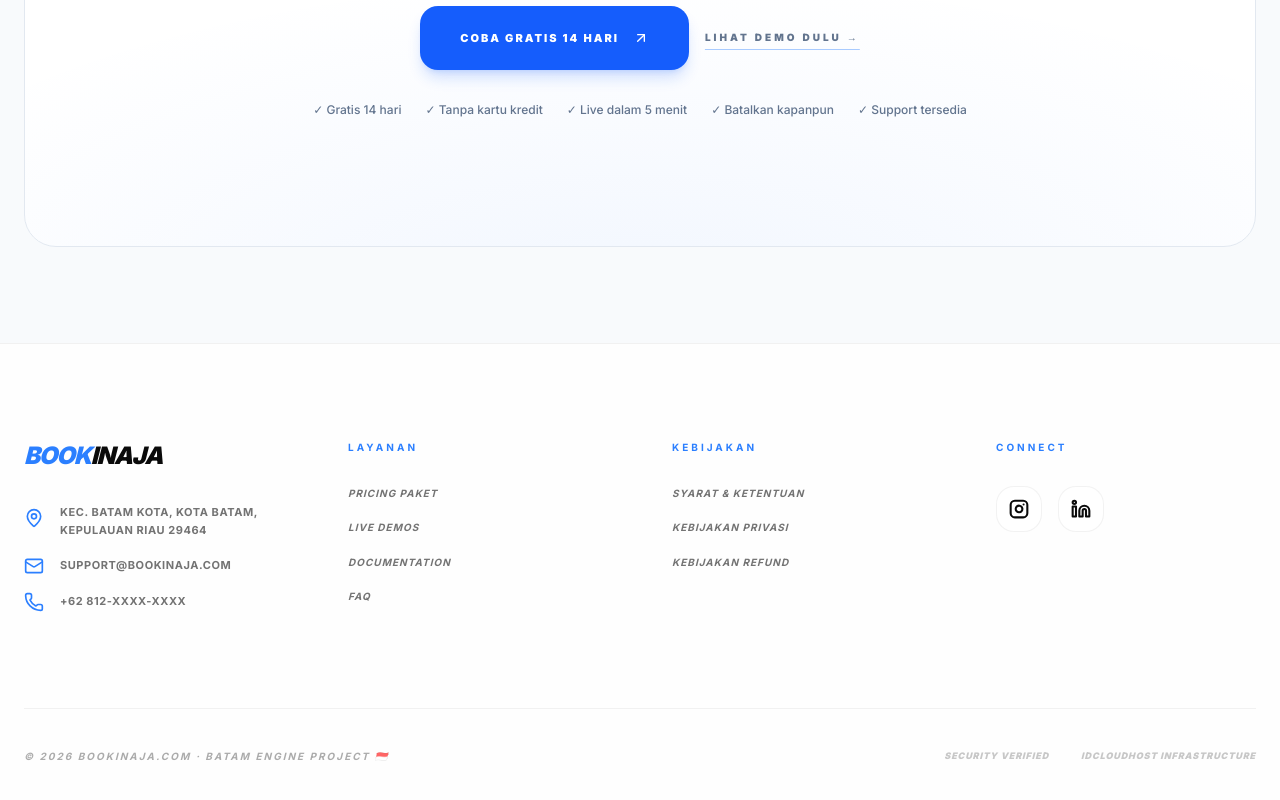
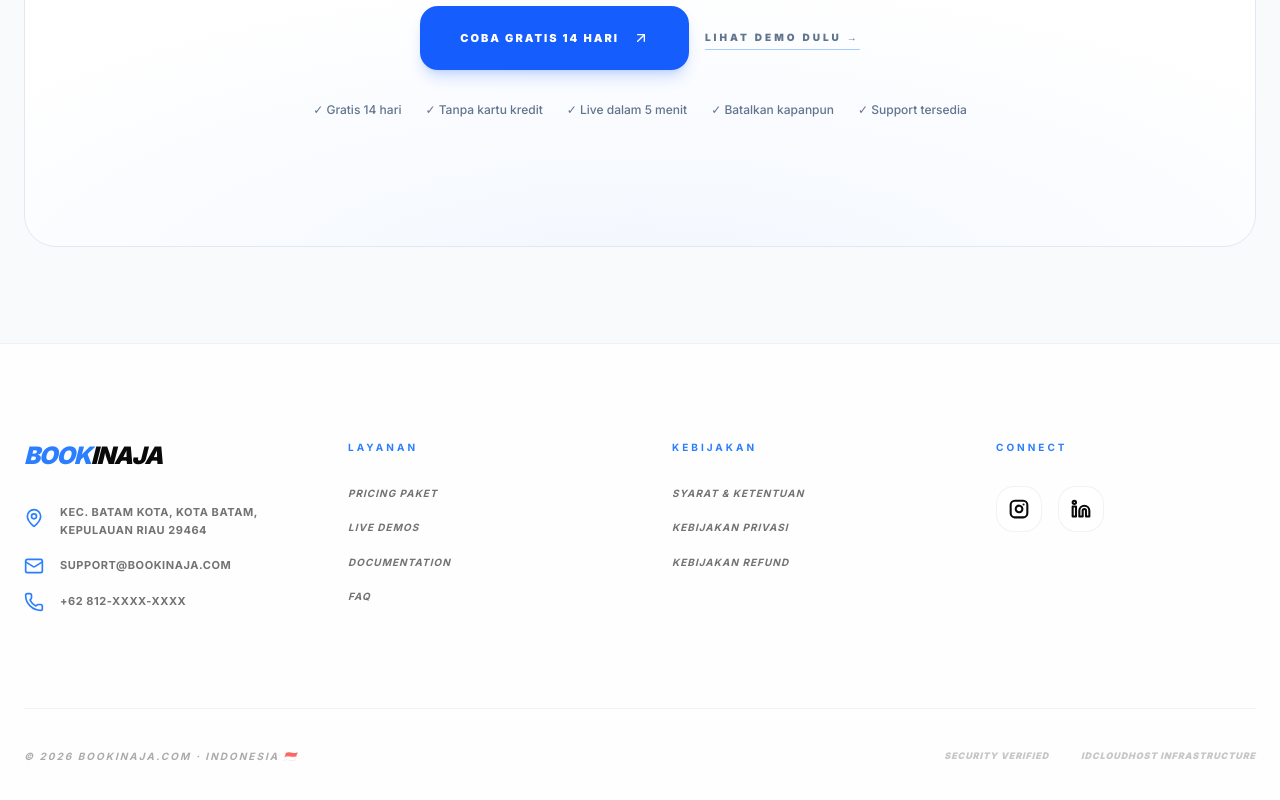
Before and after one commit to helwyza-f/bookinaja, a Next.js app in the folder saas-app/: page / in a window 1280 px wide. Shown: the part 10711-11511 px from the top of the page. Built offline with nearby package versions, Linux system fonts and the light colour scheme.

Commit message:
Update layout

```diff
--- a/saas-app/src/app/(marketing)/layout.tsx
+++ b/saas-app/src/app/(marketing)/layout.tsx
@@ -282,7 +282,7 @@ export default function MarketingLayout({
               </h4>
               <div className="flex gap-4">
                 <Link
-                  href="https://instagram.com/bookinaja"
+                  href="https://instagram.com/bookinajacom"
                   target="_blank"
                   className="p-3 rounded-2xl bg-background border border-border/50 hover:bg-blue-500 hover:text-white transition-all hover:-translate-y-1"
                 >
@@ -327,7 +327,7 @@ export default function MarketingLayout({
 
           <div className="mt-24 border-t border-border/50 pt-10 flex flex-col md:flex-row justify-between items-center gap-6 text-center md:text-left">
             <div className="text-[10px] font-bold uppercase tracking-[0.2em] text-muted-foreground/60 italic">
-              © 2026 bookinaja.com · Batam Engine Project 🇮🇩
+              © 2026 bookinaja.com · Indonesia 🇮🇩
             </div>
             <div className="flex items-center gap-8 text-[9px] font-black uppercase tracking-widest text-muted-foreground/40 italic">
               <span>Security Verified</span>
```
